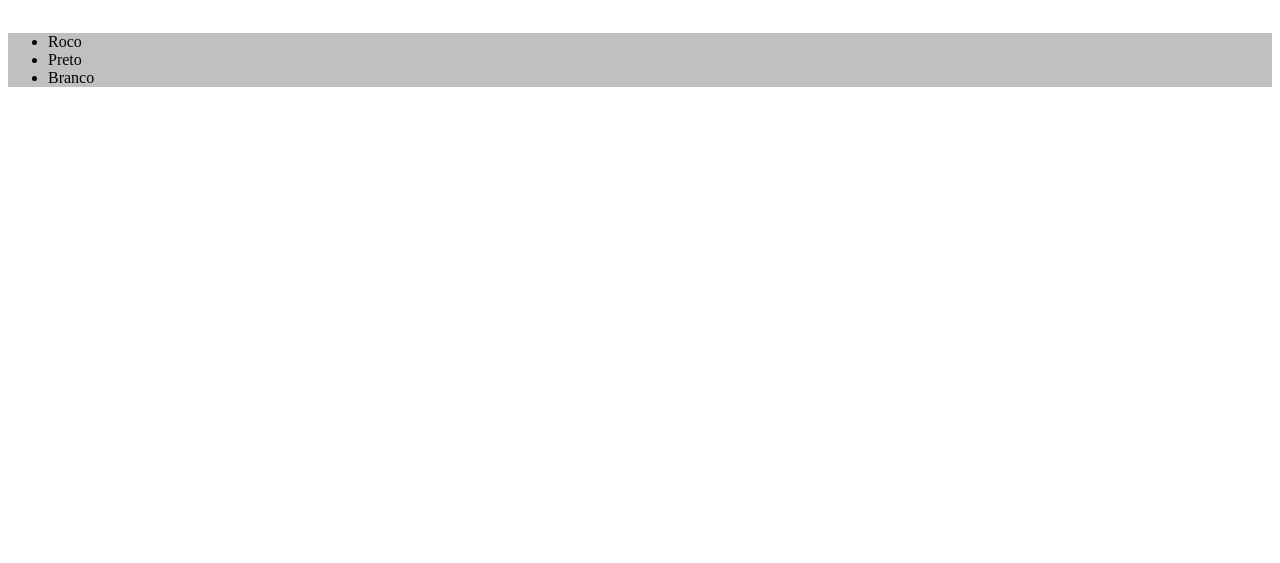
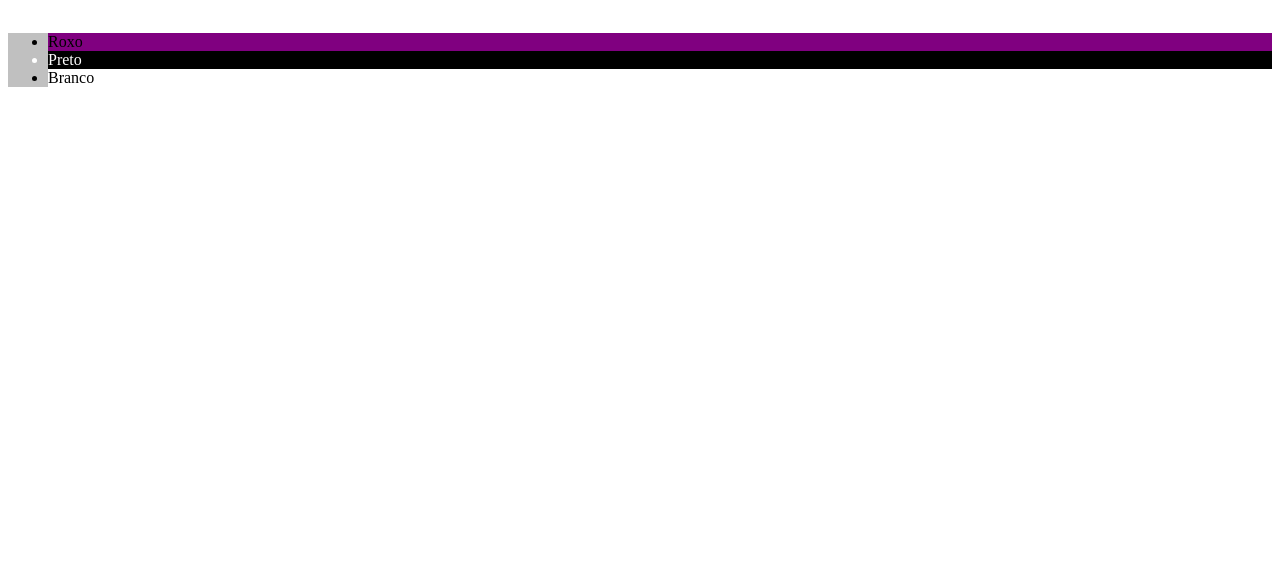
Before and after one commit to irbds/trybe-exercicios, a plain HTML site: page index.html in a window 1280 px wide. Shown: the part 237-800 px from the top of the page. Drawn offline with Linux system fonts and the light colour scheme.

Commit message:
background da lista mudado de acordo com cada item da lista

```diff
--- a/index.html
+++ b/index.html
@@ -22,15 +22,25 @@
         font-weight: 600;
         font-size: 3em;
       }
+      #Roxo{
+        background-color: purple;
+      }
+      #Branco{
+        background-color: white;
+      }
+      #Preto{
+        background-color: black;
+        color: white;
+      }
     </style>
   </head>
   <body>
     <h1>Exercícios 3.2</h1>
     <p class="CorDeFundo">Qual é a sua cor favorita?</p>
     <ul class="CorDeFundo">
-      <li>Roco</li>
-      <li>Preto</li>
-      <li>Branco</li>
+      <li id="Roxo">Roxo</li>
+      <li id="Preto">Preto</li>
+      <li id="Branco">Branco</li>
     </ul>
   </body>
 </html>
```
